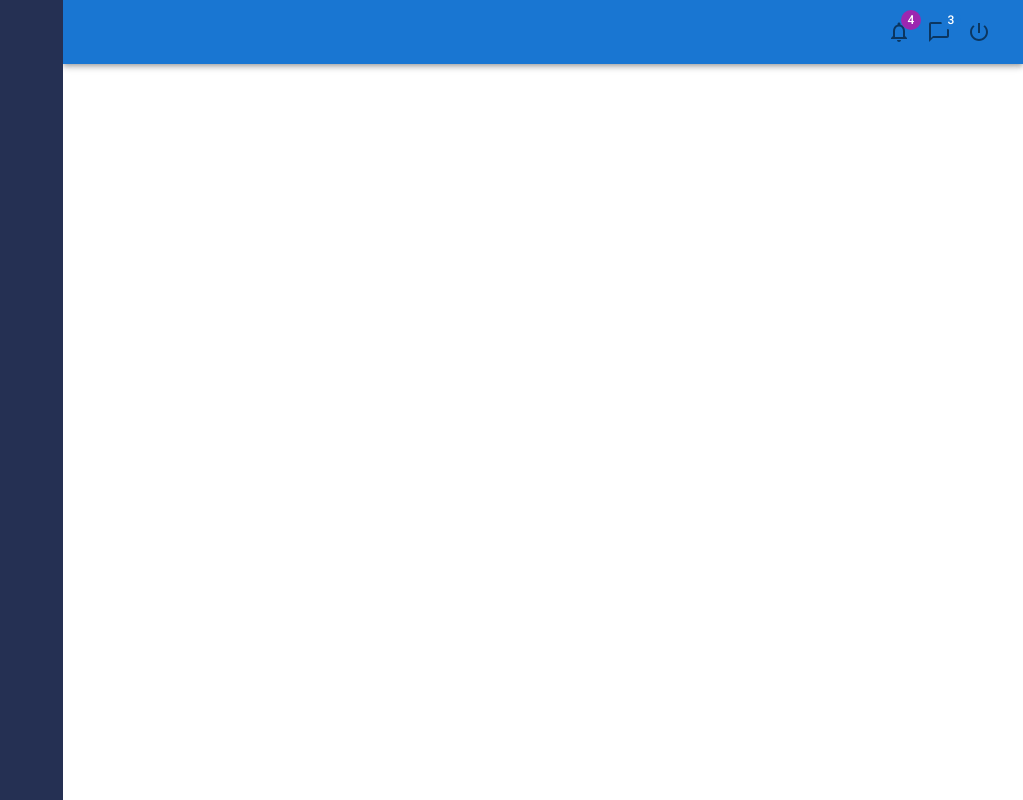
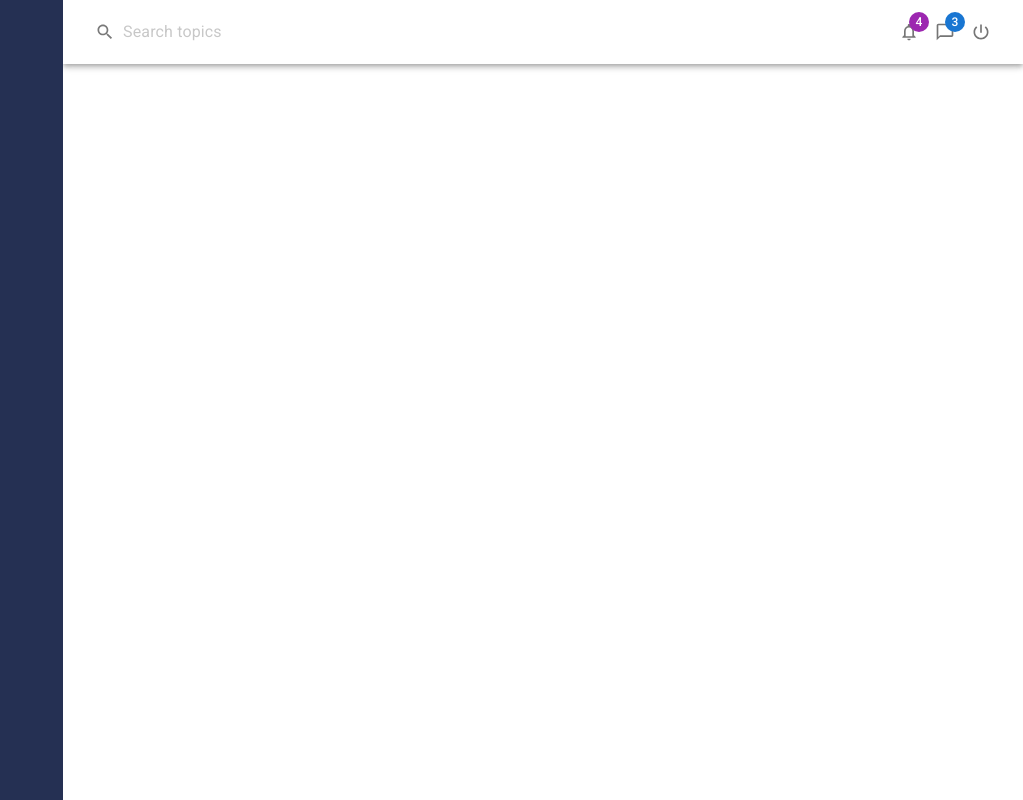
Before and after one commit to tkaramitros/mui-system, a React (Create React App) app: page / in a window 1280 px wide. Shown: the whole page, without its empty margins (257-1280 px from the left). Built offline with nearby package versions, Linux system fonts and the light colour scheme.

Commit message:
Customised MUI components

```diff
--- a/src/components/Header.js
+++ b/src/components/Header.js
@@ -1,4 +1,5 @@
 import React from "react";
+import { makeStyles } from "@mui/styles";
 import {
   AppBar,
   Toolbar,
@@ -10,29 +11,50 @@ import {
 import { NotificationsNone as NotificationsNoneIcon } from "@mui/icons-material";
 import { ChatBubbleOutline as ChatBubbleOutlineIcon } from "@mui/icons-material";
 import { PowerSettingsNew as PowerSettingsNewIcon } from "@mui/icons-material";
+import { Search as SearchIcon } from "@mui/icons-material";
+
+const useStyles = makeStyles({
+  searchInput: {
+    opacity: "0.6",
+    padding: "0px 8px",
+    fontSize: "0.8rem",
+    "&:hover": {
+      backgroundColor: "#f2f2f2",
+    },
+    "& .MuiSvgIcon-root": {
+      marginRight: "8px",
+    },
+  },
+});
 
 const Header = () => {
+  const classes = useStyles();
+
   return (
-    <AppBar position="static">
+    <AppBar position="static" style={{ backgroundColor: "#fff" }}>
       <Toolbar>
-        <Grid container>
+        <Grid container alignItems="center">
           <Grid item>
-            <InputBase />
+            <InputBase
+              placeholder="Search topics"
+              className={classes.searchInput}
+              startAdornment={<SearchIcon fontSize="small" />}
+            />
           </Grid>
           <Grid item sm></Grid>
           <Grid item>
             <IconButton>
               <Badge badgeContent={4} color="secondary">
-                <NotificationsNoneIcon />
+                <NotificationsNoneIcon fontSize="small" />
               </Badge>
             </IconButton>
             <IconButton>
               <Badge badgeContent={3} color="primary">
-                <ChatBubbleOutlineIcon />
+                <ChatBubbleOutlineIcon fontSize="small" />
               </Badge>
             </IconButton>
             <IconButton>
-              <PowerSettingsNewIcon />
+              <PowerSettingsNewIcon fontSize="small" />
             </IconButton>
           </Grid>
         </Grid>
```
